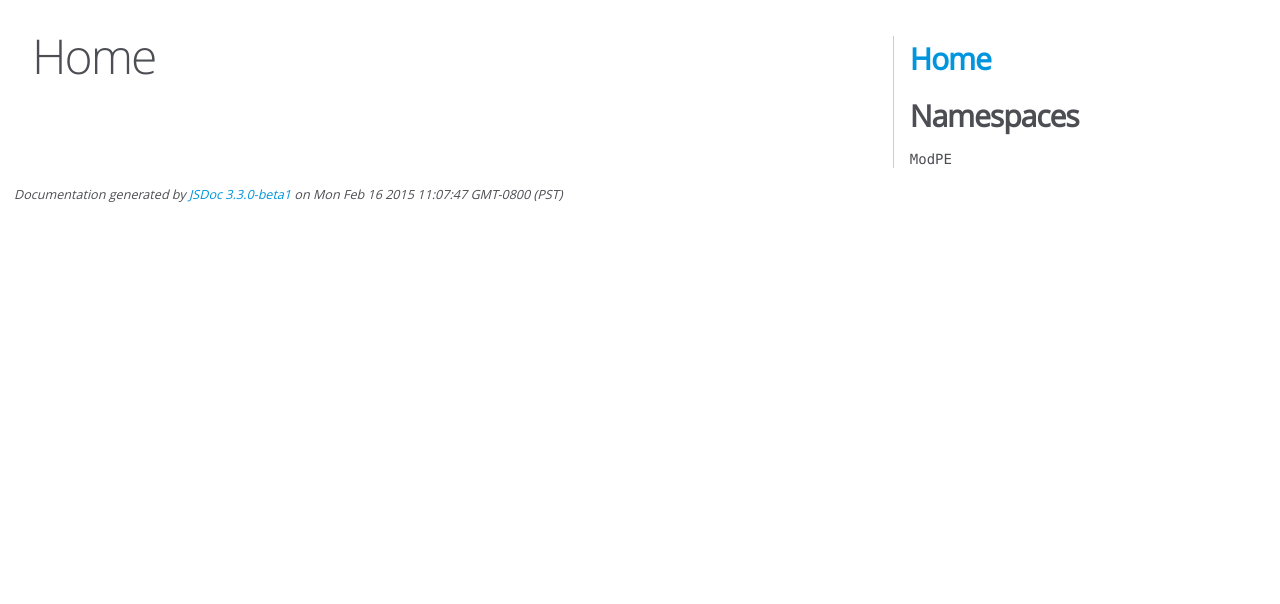
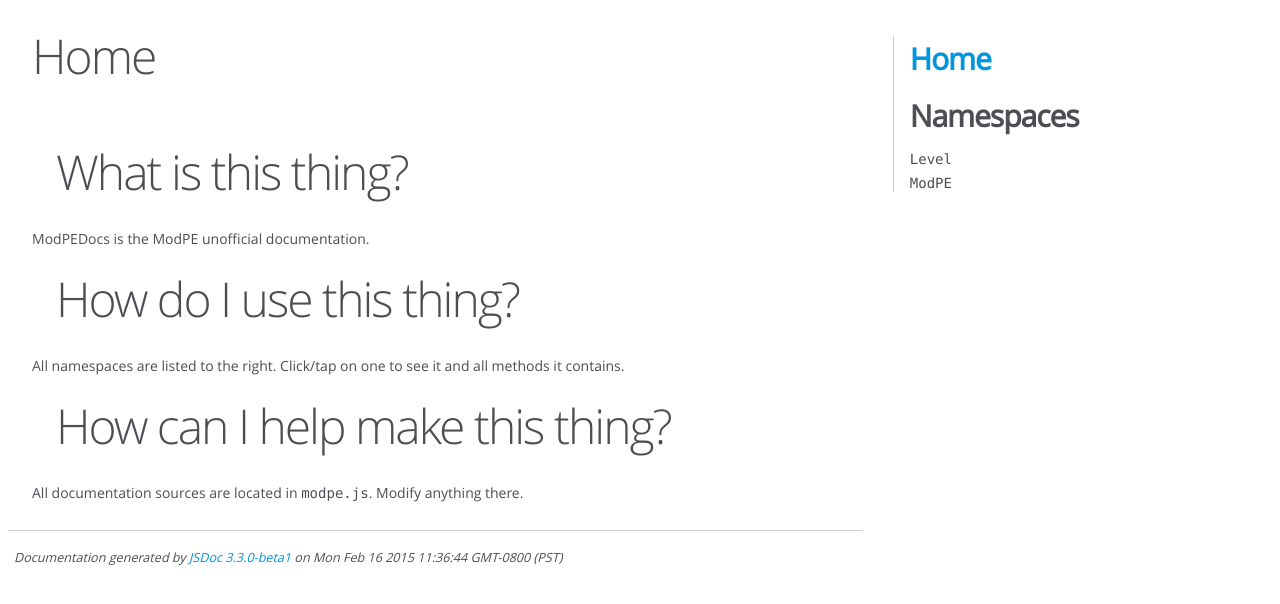
Before and after one commit to ElectricGamer100/modpedocs, a plain HTML site: page index.html in a window 1280 px wide. Drawn offline with Linux system fonts and the light colour scheme.

Commit message:
Update from master

```diff
--- a/index.html
+++ b/index.html
@@ -42,6 +42,14 @@
 
 
 
+    <section>
+        <article><h1>What is this thing?</h1><p>ModPEDocs is the ModPE unofficial documentation.</p>
+<h1>How do I use this thing?</h1><p>All namespaces are listed to the right. Click/tap on one to
+see it and all methods it contains.</p>
+<h1>How can I help make this thing?</h1><p>All documentation sources are located in <code>modpe.js</code>.
+Modify anything there.</p></article>
+    </section>
+
 
 
 
@@ -50,13 +58,13 @@
 </div>
 
 <nav>
-    <h2><a href="index.html">Home</a></h2><h3>Namespaces</h3><ul><li><a href="ModPE.html">ModPE</a></li></ul>
+    <h2><a href="index.html">Home</a></h2><h3>Namespaces</h3><ul><li><a href="Level.html">Level</a></li><li><a href="ModPE.html">ModPE</a></li></ul>
 </nav>
 
 <br class="clear">
 
 <footer>
-    Documentation generated by <a href="https://github.com/jsdoc3/jsdoc">JSDoc 3.3.0-beta1</a> on Mon Feb 16 2015 11:07:47 GMT-0800 (PST)
+    Documentation generated by <a href="https://github.com/jsdoc3/jsdoc">JSDoc 3.3.0-beta1</a> on Mon Feb 16 2015 11:36:44 GMT-0800 (PST)
 </footer>
 
 <script> prettyPrint(); </script>
```
Also changed, not shown: ModPE.html (+2 -2 lines), modpe.js.html (+76 -2 lines), 1 other file.
